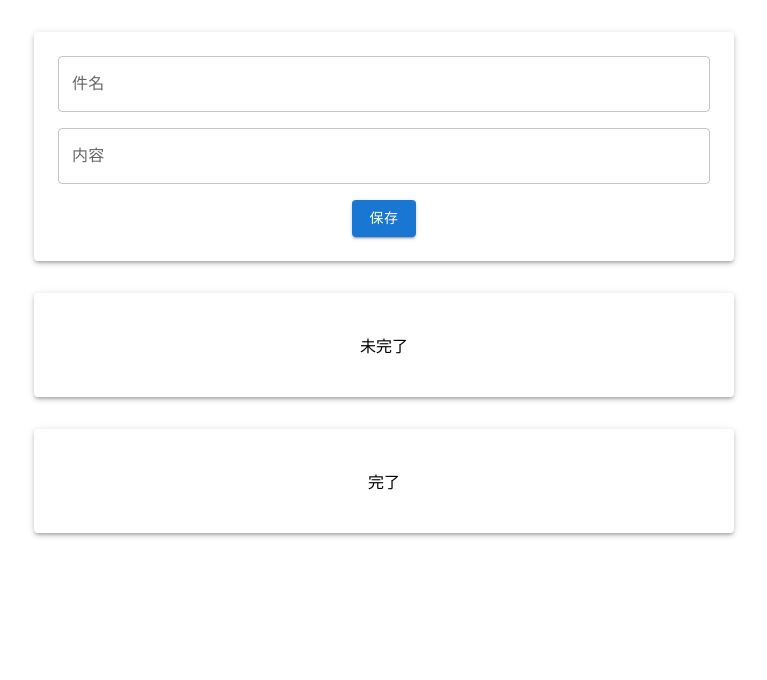
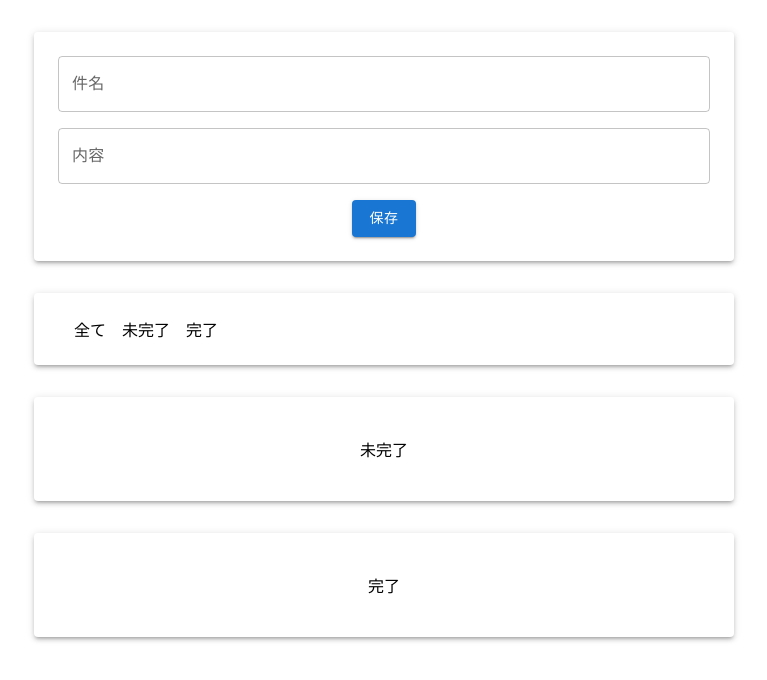
Before and after one commit to Youichi-Higa/react-todo-app, a React (Create React App) app: page / in a window 1280 px wide. Shown: the top 680 px of the page, without its empty margins (256-1023 px from the left). Built offline with nearby package versions, Linux system fonts and the light colour scheme.

Commit message:
フィルター

```diff
--- a/src/App.tsx
+++ b/src/App.tsx
@@ -1,13 +1,14 @@
 import { useEffect, useState } from 'react';
 import './App.css';
-import { InputField, ListField } from 'src/components';
-import type { InputtedTodo, Todo } from 'src/types';
+import { FilterField, InputField, ListField } from 'src/components';
+import type { FilterValue, InputtedTodo, Todo } from 'src/types';
 
 function App() {
   const [inputtedTodo, setInputtedTodo] = useState<InputtedTodo>({ title: '', content: '' });
   const [todoList, setTodoList] = useState<Todo[]>([]);
   const uncompletedList = todoList.filter((todo) => !todo.isCompleted);
   const completedList = todoList.filter((todo) => todo.isCompleted);
+  const [filterValue, setFilterValue] = useState<FilterValue>('all');
 
   // 日付を降順にする関数
   const sortDescendingDate = (_todoList: Todo[]) => {
@@ -38,6 +39,8 @@ function App() {
 
   // 保存ボタンを押したときの処理
   const handleSave = () => {
+    // TODO バリデーション
+    if (inputtedTodo.title === '') return;
     // ユニークIDを生成
     const id = todoList.length === 0 ? 1 : todoList[todoList.length - 1].id + 1;
     const newTodo = {
@@ -69,16 +72,21 @@ function App() {
         handleInputtedTodoChange={handleInputtedTodoChange}
         handleSave={handleSave}
       />
+      <FilterField setFilterValue={setFilterValue} />
+      {filterValue !== 'completed' && (
         <ListField
           title={'未完了'}
           todoList={descUncompletedList}
           handleCheckboxChange={handleCheckboxChange}
         />
+      )}
+      {filterValue !== 'uncompleted' && (
         <ListField
           title={'完了'}
           todoList={descCompletedList}
           handleCheckboxChange={handleCheckboxChange}
         />
+      )}
     </div>
   );
 }
--- /dev/null
+++ b/src/components/FilterField.tsx
@@ -0,0 +1,35 @@
+import { Dispatch, SetStateAction } from 'react';
+import Box from '@mui/material/Box';
+import type { FilterValue } from 'src/types';
+
+type Props = {
+  setFilterValue: Dispatch<SetStateAction<FilterValue>>;
+};
+
+export const FilterField = (props: Props) => {
+  const { setFilterValue } = props;
+  return (
+    <Box
+      component="form"
+      sx={{
+        width: '700px',
+        mx: 'auto',
+        my: 4,
+        padding: 3,
+        boxShadow: 3,
+        borderRadius: 1,
+        display: 'flex',
+      }}
+    >
+      <div onClick={() => setFilterValue('all')} style={{ marginLeft: '16px' }}>
+        全て
+      </div>
+      <div onClick={() => setFilterValue('uncompleted')} style={{ marginLeft: '16px' }}>
+        未完了
+      </div>
+      <div onClick={() => setFilterValue('completed')} style={{ marginLeft: '16px' }}>
+        完了
+      </div>
+    </Box>
+  );
+};
--- a/src/components/index.ts
+++ b/src/components/index.ts
@@ -1,2 +1,3 @@
-export { InputField } from './InputField';
-export { ListField } from './ListField';
+export * from './FilterField';
+export * from './InputField';
+export * from './ListField';
--- /dev/null
+++ b/src/types/FilterValue.ts
@@ -0,0 +1 @@
+export type FilterValue = 'all' | 'uncompleted' | 'completed';
--- a/src/types/index.ts
+++ b/src/types/index.ts
@@ -1,2 +1,3 @@
+export * from './FilterValue';
 export * from './InputtedTodo';
 export * from './Todo';
```
Lines whose indentation alone changed are shown as unchanged.
